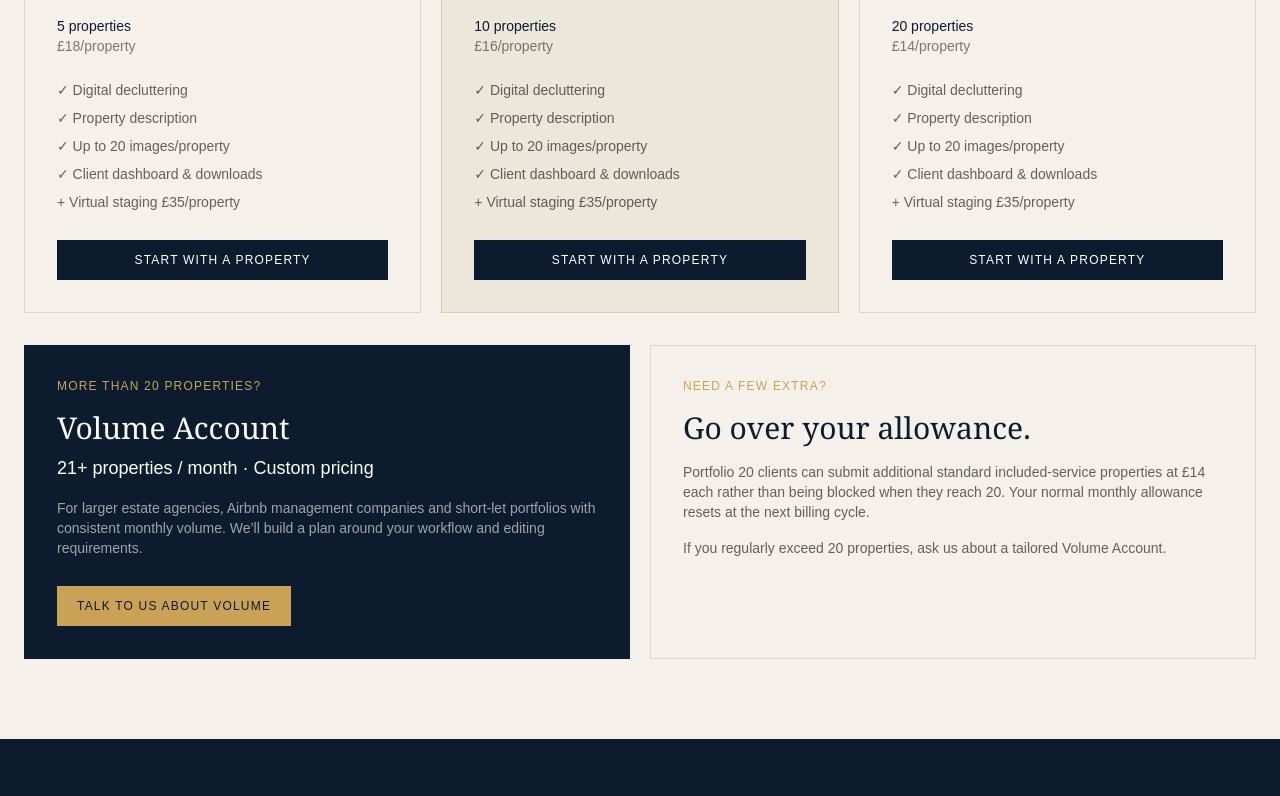
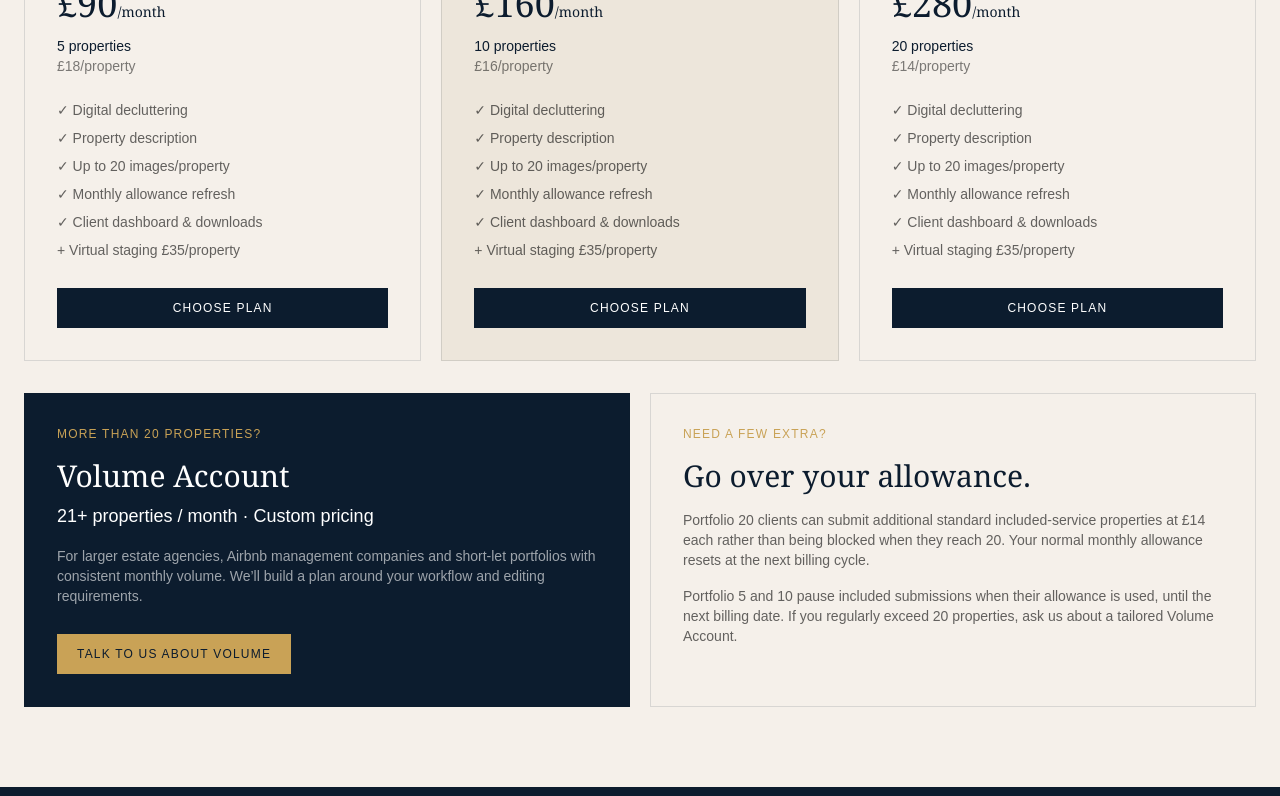
Before and after one commit to CodeStar86/MoveIn-Media, a React (Vite) app: page /pricing in a window 1280 px wide. Shown: the part 1393-2189 px from the top of the page. Built offline with nearby package versions, Linux system fonts and the light colour scheme; no server answers.

Commit message:
Connect portfolio plans to recurring Stripe checkout

```diff
--- a/src/pages/Pricing.tsx
+++ b/src/pages/Pricing.tsx
@@ -1,8 +1,41 @@
-import {Link} from 'react-router-dom'
+import { Link, useNavigate } from 'react-router-dom'
+import { useState } from 'react'
+import { useAuth } from '../lib/auth'
+import { apiJson } from '../lib/api'
+
 const payg=[['Digital Decluttering','£20','per property','Existing photos professionally decluttered.'],['Virtual Staging','£50','per property','Suitable empty rooms virtually furnished.'],['Property Description','£20','per property','Listing copy from verified property details.'],['Decluttering + Description','£35','per property','Save £5 when ordered together.'],['Virtual Staging + Description','£65','per property','Save £5 when ordered together.']]
-const plans=[['Portfolio 5','£90','5 properties','£18/property'],['Portfolio 10','£160','10 properties','£16/property'],['Portfolio 20','£280','20 properties','£14/property']]
-export default function Pricing(){return <div><section style={{background:'var(--primary)'}} className="py-24"><div className="max-w-7xl mx-auto px-6 text-center"><p className="text-xs tracking-widest uppercase mb-4" style={{color:'var(--accent)'}}>PRICING</p><h1 className="text-5xl text-white mb-4" style={{fontFamily:'var(--font-display)'}}>Simple pricing per property.</h1><p className="text-white/60">No photography appointment. Upload your existing images and choose what you need.</p></div></section><section className="max-w-7xl mx-auto px-6 py-20"><h2 className="text-3xl mb-8" style={{fontFamily:'var(--font-display)'}}>Pay as you go</h2><div className="grid md:grid-cols-3 gap-5">{payg.map(([n,p,u,d])=><div key={n} className="p-8 border flex flex-col" style={{borderColor:'var(--border)'}}><p className="text-xs uppercase tracking-widest mb-3" style={{color:'var(--accent)'}}>{n}</p><div className="text-4xl mb-1" style={{fontFamily:'var(--font-display)'}}>{p}</div><p className="text-xs mb-5 text-black/50">{u}</p><p className="text-sm text-black/60 flex-1">{d}</p><Link to="/upload" className="mt-7 py-3 px-4 text-center text-xs uppercase tracking-widest" style={{background:'var(--primary)',color:'white'}}>Upload a property</Link></div>)}</div>
-<div className="mt-20 mb-8"><p className="text-xs tracking-widest uppercase" style={{color:'var(--accent)'}}>MONTHLY PORTFOLIO PLANS</p><h2 className="text-3xl mt-2" style={{fontFamily:'var(--font-display)'}}>The more properties you send, the lower your rate.</h2><p className="text-sm mt-3 text-black/60 max-w-2xl">For estate agencies, professional hosts and short-let operators. Plans include digital decluttering + property description. Virtual staging remains a £35 subscriber add-on per property.</p></div><div className="grid md:grid-cols-3 gap-5">{plans.map(([n,p,q,e])=><div key={n} className="p-8 border" style={{borderColor:'var(--border)',background:n==='Portfolio 10'?'var(--muted)':'transparent'}}><p className="text-xs uppercase tracking-widest" style={{color:'var(--accent)'}}>{n}</p><div className="text-4xl mt-4" style={{fontFamily:'var(--font-display)'}}>{p}<span className="text-sm">/month</span></div><p className="mt-3 text-sm">{q}</p><p className="text-sm text-black/50">{e}</p><ul className="text-sm mt-6 space-y-2 text-black/60"><li>✓ Digital decluttering</li><li>✓ Property description</li><li>✓ Up to 20 images/property</li><li>✓ Client dashboard & downloads</li><li>+ Virtual staging £35/property</li></ul><Link to="/upload" className="block mt-7 py-3 text-center text-xs uppercase tracking-widest" style={{background:'var(--primary)',color:'white'}}>Start with a property</Link></div>)}</div>
+const plans=[
+  {id:'portfolio5',name:'Portfolio 5',price:'£90',qty:'5 properties',effective:'£18/property'},
+  {id:'portfolio10',name:'Portfolio 10',price:'£160',qty:'10 properties',effective:'£16/property'},
+  {id:'portfolio20',name:'Portfolio 20',price:'£280',qty:'20 properties',effective:'£14/property'},
+]
+
+export default function Pricing(){
+  const { user } = useAuth()
+  const navigate = useNavigate()
+  const [busyPlan,setBusyPlan]=useState<string|null>(null)
+  const [message,setMessage]=useState('')
+
+  async function subscribe(plan:string){
+    if(!user){
+      navigate('/login',{state:{from:'/pricing'}})
+      return
+    }
+    setBusyPlan(plan); setMessage('')
+    try{
+      const data=await apiJson<{url:string}>('subscription/start',{method:'POST',body:JSON.stringify({plan})})
+      if(!data.url?.startsWith('https://')) throw new Error('Subscription checkout could not be started.')
+      window.location.assign(data.url)
+    }catch(e){
+      setMessage(e instanceof Error?e.message:'Subscription checkout could not be started.')
+      setBusyPlan(null)
+    }
+  }
+
+  return <div><section style={{background:'var(--primary)'}} className="py-24"><div className="max-w-7xl mx-auto px-6 text-center"><p className="text-xs tracking-widest uppercase mb-4" style={{color:'var(--accent)'}}>PRICING</p><h1 className="text-5xl text-white mb-4" style={{fontFamily:'var(--font-display)'}}>Simple pricing per property.</h1><p className="text-white/60">No photography appointment. Upload your existing images and choose what you need.</p></div></section><section className="max-w-7xl mx-auto px-6 py-20"><h2 className="text-3xl mb-8" style={{fontFamily:'var(--font-display)'}}>Pay as you go</h2><div className="grid md:grid-cols-3 gap-5">{payg.map(([n,p,u,d])=><div key={n} className="p-8 border flex flex-col" style={{borderColor:'var(--border)'}}><p className="text-xs uppercase tracking-widest mb-3" style={{color:'var(--accent)'}}>{n}</p><div className="text-4xl mb-1" style={{fontFamily:'var(--font-display)'}}>{p}</div><p className="text-xs mb-5 text-black/50">{u}</p><p className="text-sm text-black/60 flex-1">{d}</p><Link to="/upload" className="mt-7 py-3 px-4 text-center text-xs uppercase tracking-widest" style={{background:'var(--primary)',color:'white'}}>Upload a property</Link></div>)}</div>
+<div className="mt-20 mb-8"><p className="text-xs tracking-widest uppercase" style={{color:'var(--accent)'}}>MONTHLY PORTFOLIO PLANS</p><h2 className="text-3xl mt-2" style={{fontFamily:'var(--font-display)'}}>The more properties you send, the lower your rate.</h2><p className="text-sm mt-3 text-black/60 max-w-2xl">For estate agencies, professional hosts and short-let operators. Plans include digital decluttering + property description. Your included property allowance refreshes on your Stripe billing date each month. Virtual staging remains a £35 subscriber add-on per property.</p></div>
+{message&&<div role="alert" className="border p-4 mb-5">{message}</div>}
+<div className="grid md:grid-cols-3 gap-5">{plans.map(plan=><div key={plan.id} className="p-8 border" style={{borderColor:'var(--border)',background:plan.id==='portfolio10'?'var(--muted)':'transparent'}}><p className="text-xs uppercase tracking-widest" style={{color:'var(--accent)'}}>{plan.name}</p><div className="text-4xl mt-4" style={{fontFamily:'var(--font-display)'}}>{plan.price}<span className="text-sm">/month</span></div><p className="mt-3 text-sm">{plan.qty}</p><p className="text-sm text-black/50">{plan.effective}</p><ul className="text-sm mt-6 space-y-2 text-black/60"><li>✓ Digital decluttering</li><li>✓ Property description</li><li>✓ Up to 20 images/property</li><li>✓ Monthly allowance refresh</li><li>✓ Client dashboard & downloads</li><li>+ Virtual staging £35/property</li></ul><button type="button" disabled={busyPlan===plan.id} onClick={()=>void subscribe(plan.id)} className="block w-full mt-7 py-3 text-center text-xs uppercase tracking-widest disabled:opacity-50" style={{background:'var(--primary)',color:'white'}}>{busyPlan===plan.id?'Opening checkout…':'Choose plan'}</button></div>)}</div>
 <div className="mt-8 grid md:grid-cols-2 gap-5">
   <div className="p-8 border" style={{borderColor:'var(--border)',background:'var(--primary)',color:'white'}}>
     <p className="text-xs uppercase tracking-widest" style={{color:'var(--accent)'}}>MORE THAN 20 PROPERTIES?</p>
@@ -15,6 +48,6 @@ export default function Pricing(){return <div><section style={{background:'var(-
     <p className="text-xs uppercase tracking-widest" style={{color:'var(--accent)'}}>NEED A FEW EXTRA?</p>
     <h3 className="text-3xl mt-4" style={{fontFamily:'var(--font-display)'}}>Go over your allowance.</h3>
     <p className="text-sm text-black/60 mt-4">Portfolio 20 clients can submit additional standard included-service properties at £14 each rather than being blocked when they reach 20. Your normal monthly allowance resets at the next billing cycle.</p>
-    <p className="text-sm text-black/60 mt-4">If you regularly exceed 20 properties, ask us about a tailored Volume Account.</p>
+    <p className="text-sm text-black/60 mt-4">Portfolio 5 and 10 pause included submissions when their allowance is used, until the next billing date. If you regularly exceed 20 properties, ask us about a tailored Volume Account.</p>
   </div>
 </div></section></div>}
```
